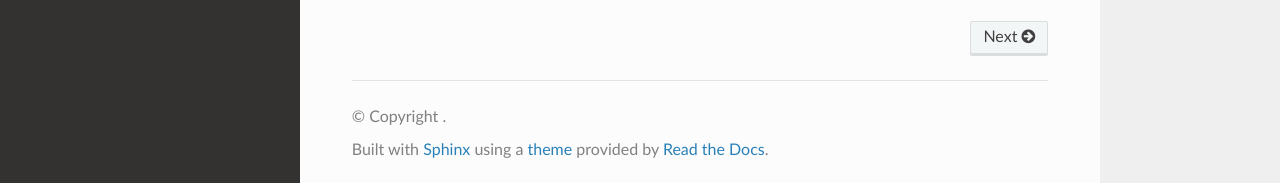
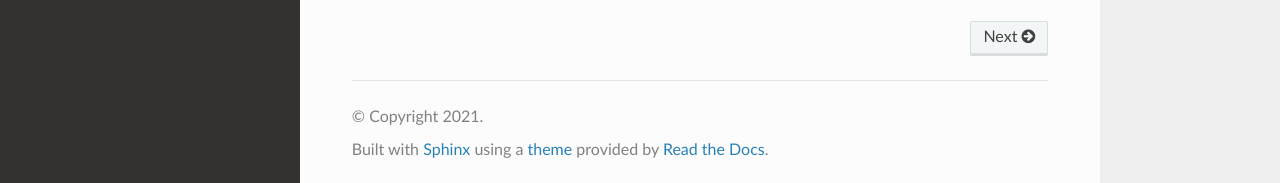
Before and after one commit to rheia-framework/RHEIA, a Sphinx documentation site: the page built from docs/sphinx/index.rst, in a window 1280 px wide and 1376 px high. Shown: the part 1190-1373 px from the top of the window. Built offline with Sphinx 7.4.7 and the Read the Docs theme 2.0.0, drawn with Linux system fonts in a browser that asks for light colours; pages that are not in the unit, such as notebooks, are missing from menus; part of the change alters nothing that is shown.

Commit message:
change contribution

```diff
--- a/docs/sphinx/conf.py
+++ b/docs/sphinx/conf.py
@@ -22,14 +22,15 @@ sys.path.insert(0, os.path.abspath('..'))
 # -- Project information -----------------------------------------------------
 
 project = u'rheia'
-#copyright = u'2021'
+copyright = u'2021'
 #author = u'Diederik Coppitters, Panagiotis Tsirikoglou'
 
-# The short X.Y version
-version = u''
-# The full version, including alpha/beta/rc tags
-release = u''
+import rheia
 
+# The short X.Y version.
+version = '%s' % (rheia.__version__)
+# The full version, including alpha/beta/rc tags.
+release = version
 
 # -- General configuration ---------------------------------------------------
 
```
